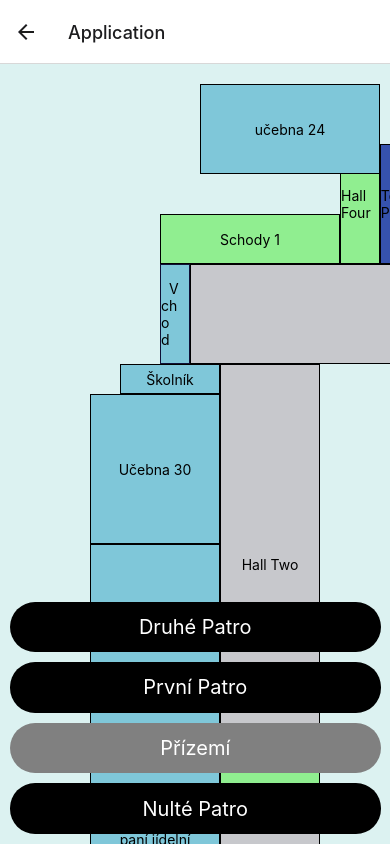
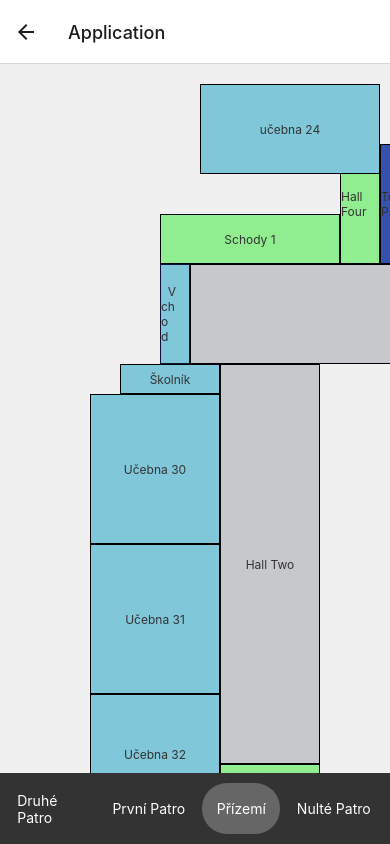
Before and after one commit to gr0nn1x/rocnikovka, a React Native app: screen /Application in a window 390 px wide. Built offline with nearby package versions, Linux system fonts and the light colour scheme.

Commit message:
updated graphics

```diff
--- a/screens/AboutUs.js
+++ b/screens/AboutUs.js
@@ -4,10 +4,9 @@ import { View, Text, StyleSheet } from "react-native";
 export default function Welcome() {
   return (
     <View style={styles.container}>
-      <Text style={styles.nadpis}>Proč tento projekt vznikl? </Text>
-      <Text style={styles.popisjedna}>
-        Cílem bylo vytvořit pomůcku pro návštěvníky školy, kteří neznají
-        rozpoložení učeben
+      <Text style={styles.title}>Proč jsme vytvořili tento projekt?</Text>
+      <Text style={styles.description}>
+        Cílem bylo usnadnit orientaci návštěvníkům školy a poskytnout jim informace o prostorách.
       </Text>
     </View>
   );
@@ -18,8 +17,21 @@ const styles = StyleSheet.create({
     flex: 1,
     alignItems: "center",
     justifyContent: "center",
-    backgroundColor: "#f0f0f0",
+    backgroundColor: "#1f1f1f",
+    paddingHorizontal: 20,
+  },
+  title: {
+    fontSize: 24,
+    fontWeight: "bold",
+    color: "#ffffff",
+    marginBottom: 20,
     textAlign: "center",
+    fontFamily: "Arial",
   },
-  nadpis: { fontSize: 20, },
+  description: {
+    fontSize: 18,
+    color: "#cccccc",
+    textAlign: "center",
+    fontFamily: "Arial",
+  },
 });
--- a/screens/ApplicationScreen.js
+++ b/screens/ApplicationScreen.js
@@ -33,23 +33,19 @@ export default function App() {
   };
 
   const changeFloorToSecond = () => {
-    console.log("second floor");
     setSelectedFloor("second");
     setDataList(secondDataList);
   };
   const changeFloorToFirst = () => {
-    console.log("first floor");
     setSelectedFloor("first");
     setDataList(firstDataList);
   };
 
   const changeFloorToGround = () => {
-    console.log("ground floor");
     setSelectedFloor("ground");
     setDataList(groundDataList);
   };
   const changeFloorToBasement = () => {
-    console.log("basement floor");
     setSelectedFloor("basement");
     setDataList(basementDataList);
   };
@@ -78,7 +74,7 @@ export default function App() {
                       styles.room,
                     ]}
                   >
-                    <Text>{data.name}</Text>
+                    <Text style={styles.roomText}>{data.name}</Text>
                   </View>
                 </TouchableWithoutFeedback>
               );
@@ -119,7 +115,6 @@ export default function App() {
           <View
             style={[
               styles.switch,
-              styles.switchOne,
               selectedFloor === "second" && styles.selectedFloor,
             ]}
           >
@@ -130,7 +125,6 @@ export default function App() {
           <View
             style={[
               styles.switch,
-              styles.switchTwo,
               selectedFloor === "first" && styles.selectedFloor,
             ]}
           >
@@ -141,7 +135,6 @@ export default function App() {
           <View
             style={[
               styles.switch,
-              styles.switchThree,
               selectedFloor === "ground" && styles.selectedFloor,
             ]}
           >
@@ -152,7 +145,6 @@ export default function App() {
           <View
             style={[
               styles.switch,
-              styles.switchFour,
               selectedFloor === "basement" && styles.selectedFloor,
             ]}
           >
@@ -167,21 +159,22 @@ export default function App() {
 const styles = StyleSheet.create({
   container: {
     flex: 1,
-    textAlign: "center",
-    color: "black",
-    fontSize: 60,
-    FontFamily: "Kanit-Black",
+    backgroundColor: "#e0e0e0",
   },
   content: {
     width: 1000,
     height: 1500,
-    backgroundColor: "#DCF2F1",
+    backgroundColor: "#f0f0f0",
   },
   room: {
     position: "absolute",
     justifyContent: "center",
     alignItems: "center",
     borderWidth: 1,
+  },
+  roomText: {
+    color: "#333",
+    fontSize: 12,
   },
   modalContainer: {
     flex: 1,
@@ -190,7 +183,7 @@ const styles = StyleSheet.create({
     backgroundColor: "rgba(0, 0, 0, 0.5)",
   },
   modalContent: {
-    backgroundColor: "#7FC7D9",
+    backgroundColor: "#fff",
     width: windowWidth * 0.8,
     height: windowHeight * 0.8,
     padding: 20,
@@ -198,18 +191,18 @@ const styles = StyleSheet.create({
     alignItems: "center",
   },
   modalText: {
-    color: "#1035F1",
-    fontSize: 24,
+    color: "#333",
+    fontSize: 20,
     marginBottom: 10,
   },
   teacherText: {
-    color: "#1035F1",
-    fontSize: 18,
+    color: "#333",
+    fontSize: 16,
     marginTop: 10,
   },
   descriptionText: {
-    color: "#1035F1",
-    fontSize: 18,
+    color: "#333",
+    fontSize: 16,
     marginBottom: 0,
   },
   buttonContainer: {
@@ -217,28 +210,26 @@ const styles = StyleSheet.create({
   },
   fixedView: {
     position: "absolute",
-  /*   display: "none", */
     bottom: 0,
     left: 0,
     right: 0,
-    justifyContent: "space-between",
+    flexDirection: "row",
+    justifyContent: "space-around",
+    backgroundColor: "#333",
     padding: 10,
   },
   switch: {
     height: windowHeight * 0.06,
-    width: windowWidth * 0.95,
-    marginTop: 10,
+    width: windowWidth * 0.2,
     borderRadius: 25,
     justifyContent: "center",
     alignItems: "center",
   },
   switchText: {
-    color: "white",
-    fontSize: 20,
+    color: "#fff",
+    fontSize: 14,
   },
-  switchOne: { backgroundColor: "black" },
-  switchTwo: { backgroundColor: "black" },
-  switchThree: { backgroundColor: "black" },
-  switchFour: { backgroundColor: "black" },
-  selectedFloor: { backgroundColor: "grey" },
+  selectedFloor: {
+    backgroundColor: "#666",
+  },
 });
--- a/screens/WelcomeScreen.js
+++ b/screens/WelcomeScreen.js
@@ -26,22 +26,28 @@ const styles = StyleSheet.create({
     flex: 1,
     alignItems: "center",
     justifyContent: "center",
-    backgroundColor: "#f0f0f0",
+    backgroundColor: "#e5e5e5",
+    paddingHorizontal: 20,
   },
   welcomeText: {
-    fontSize: 36,
+    fontSize: 28,
     fontWeight: "bold",
-    marginBottom: 120,
-    color: "#333",
-    textAlign: "center", // Center the text horizontally
+    marginBottom: 40,
+    color: "#4a4a4a",
+    textAlign: "center",
   },
   button: {
-    backgroundColor: "#007bff",
-    padding: 15,
-    borderRadius: 8,
+    backgroundColor: "#ff6f61",
+    paddingVertical: 15,
+    paddingHorizontal: 30,
+    borderRadius: 10,
     marginBottom: 20,
-    width: 250,
+    width: "100%",
     alignItems: "center",
   },
-  buttonText: { color: "#fff", fontSize: 18 },
+  buttonText: {
+    color: "#ffffff",
+    fontSize: 16,
+    fontWeight: "bold",
+  },
 });
```
